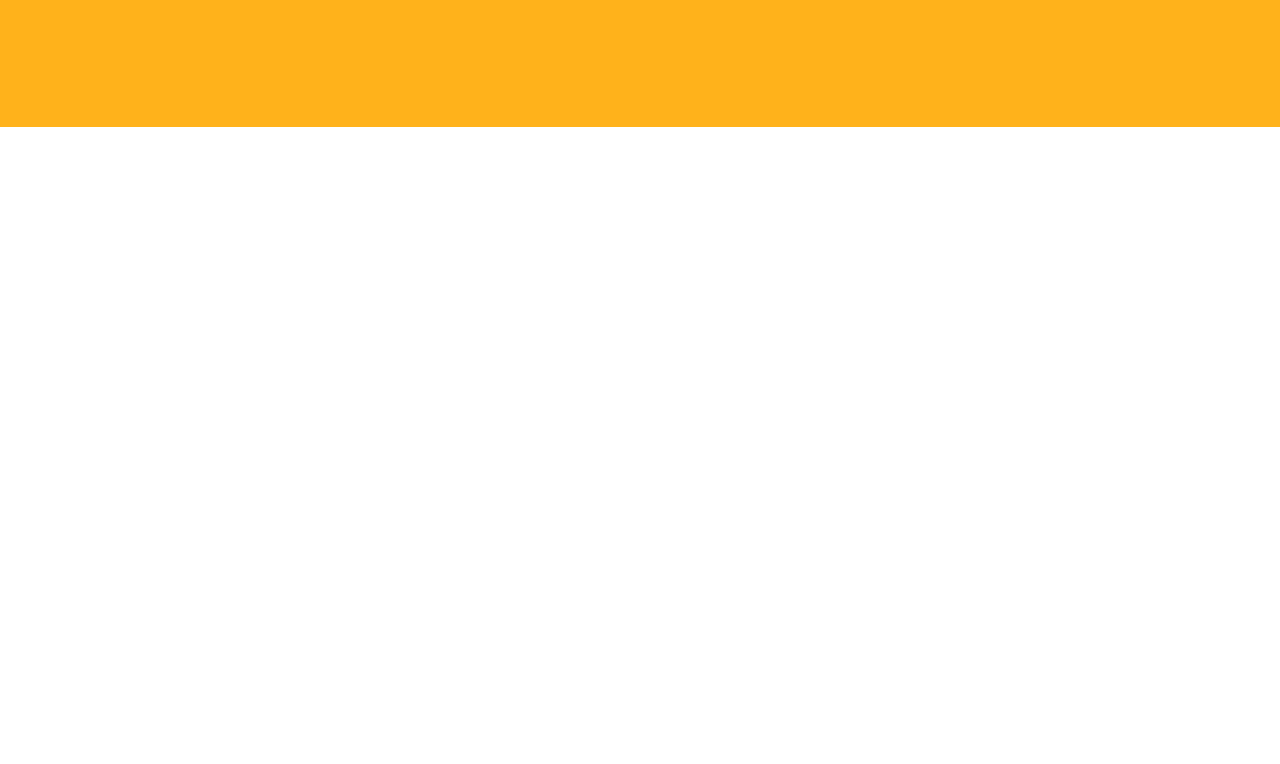
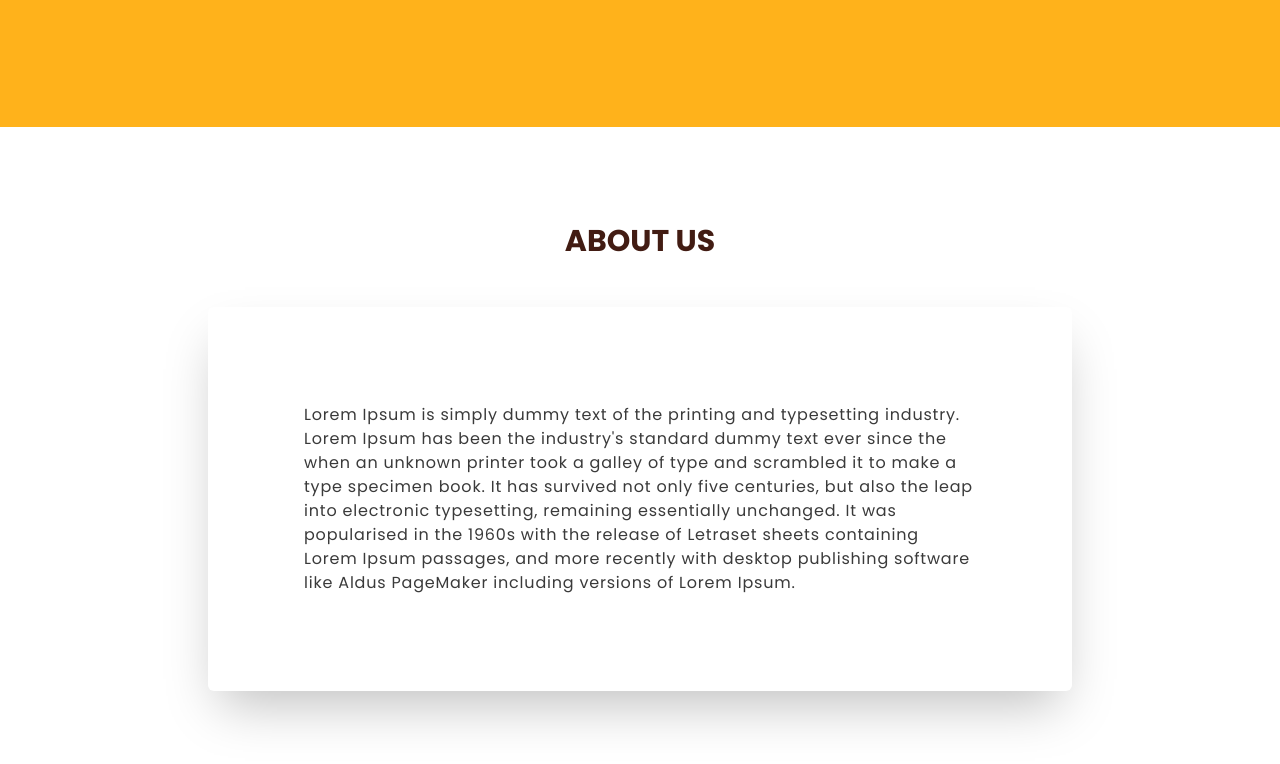
Before and after one commit to jeffrex13/dimsum, a Next.js app: page / in a window 1280 px wide. Shown: the part 736-1500 px from the top of the page. Before the commit the page ends 863 px from the top, so only its background shows below. Built offline with nearby package versions, Linux system fonts and the light colour scheme.

Commit message:
Add about section

```diff
--- /dev/null
+++ b/src/pages/About.tsx
@@ -0,0 +1,24 @@
+import React from 'react'
+
+const About = () => {
+  return (
+    <div className="flex flex-col items-center px-40 py-24">
+      <h1 className="uppercase text-3xl text-[#421C13] font-bold">about us</h1>
+      <div className="border-solid border-black rounded-md shadow-2xl h-full w-[90%] px-24 py-24 mt-12">
+        <p className="text-[#3A3A3A] tracking-wider">
+          Lorem Ipsum is simply dummy text of the printing and typesetting
+          industry. Lorem Ipsum has been the industry's standard dummy text ever
+          since the when an unknown printer took a galley of type and scrambled
+          it to make a type specimen book. It has survived not only five
+          centuries, but also the leap into electronic typesetting, remaining
+          essentially unchanged. It was popularised in the 1960s with the
+          release of Letraset sheets containing Lorem Ipsum passages, and more
+          recently with desktop publishing software like Aldus PageMaker
+          including versions of Lorem Ipsum.
+        </p>
+      </div>
+    </div>
+  )
+}
+
+export default About
--- a/src/pages/Home.tsx
+++ b/src/pages/Home.tsx
@@ -16,7 +16,7 @@ const Home = () => {
             <button className="bg-[#421C13] rounded-md shadow-lg text-white px-6 py-4">
               View our Menu
             </button>
-            <button className="border-solid border-[#421C13] rounded-md shadow-lg border-2 px-6 py-4">
+            <button className="border-solid border-[#421C13] border-2 rounded-md shadow-lg px-6 py-4">
               Learn More
             </button>
           </div>
--- a/src/pages/index.tsx
+++ b/src/pages/index.tsx
@@ -2,6 +2,7 @@ import Head from 'next/head'
 import { Poppins } from '@next/font/google'
 import Home from './Home'
 import Navbar from './components/Navbar'
+import About from './About'
 
 const poppins = Poppins({
   weight: ['400', '500', '600', '700', '800', '900'],
@@ -22,6 +23,7 @@ export default function index() {
         <div>
           <Navbar />
           <Home />
+          <About />
         </div>
       </main>
     </>
```
